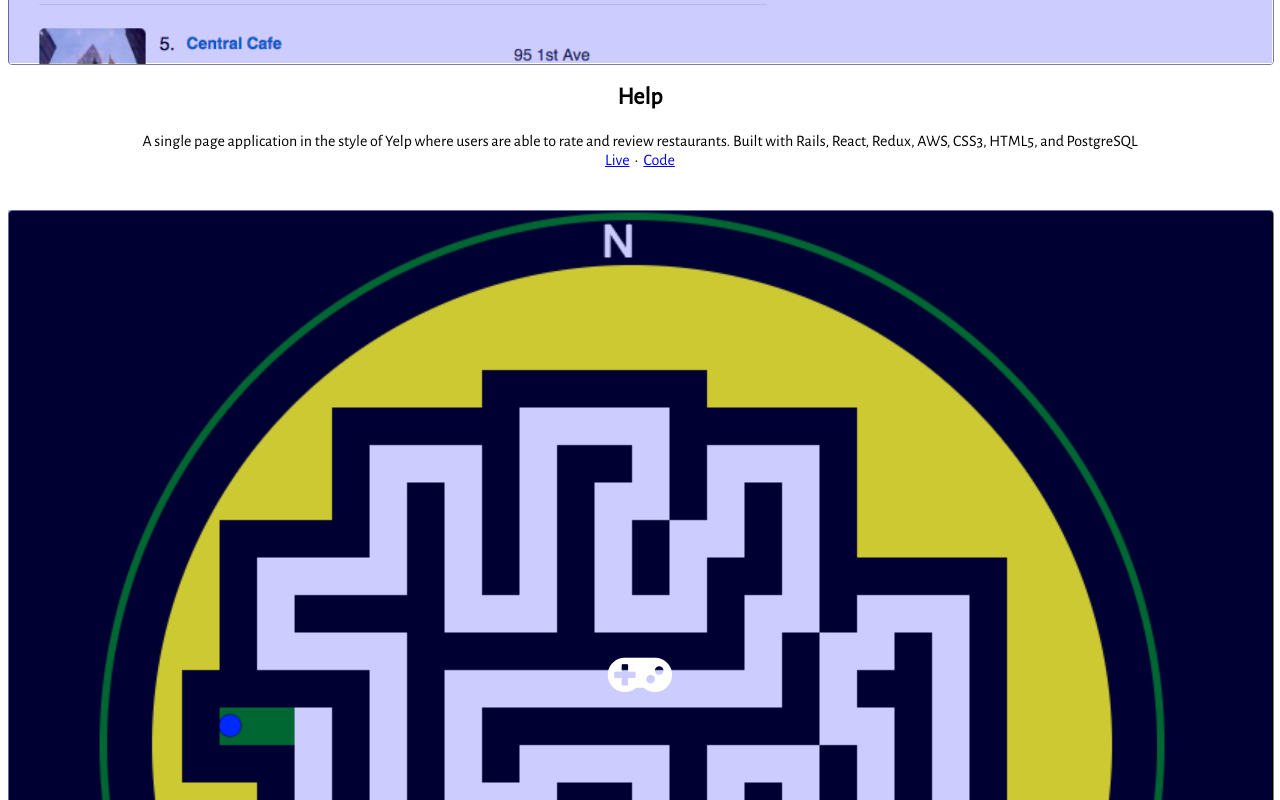
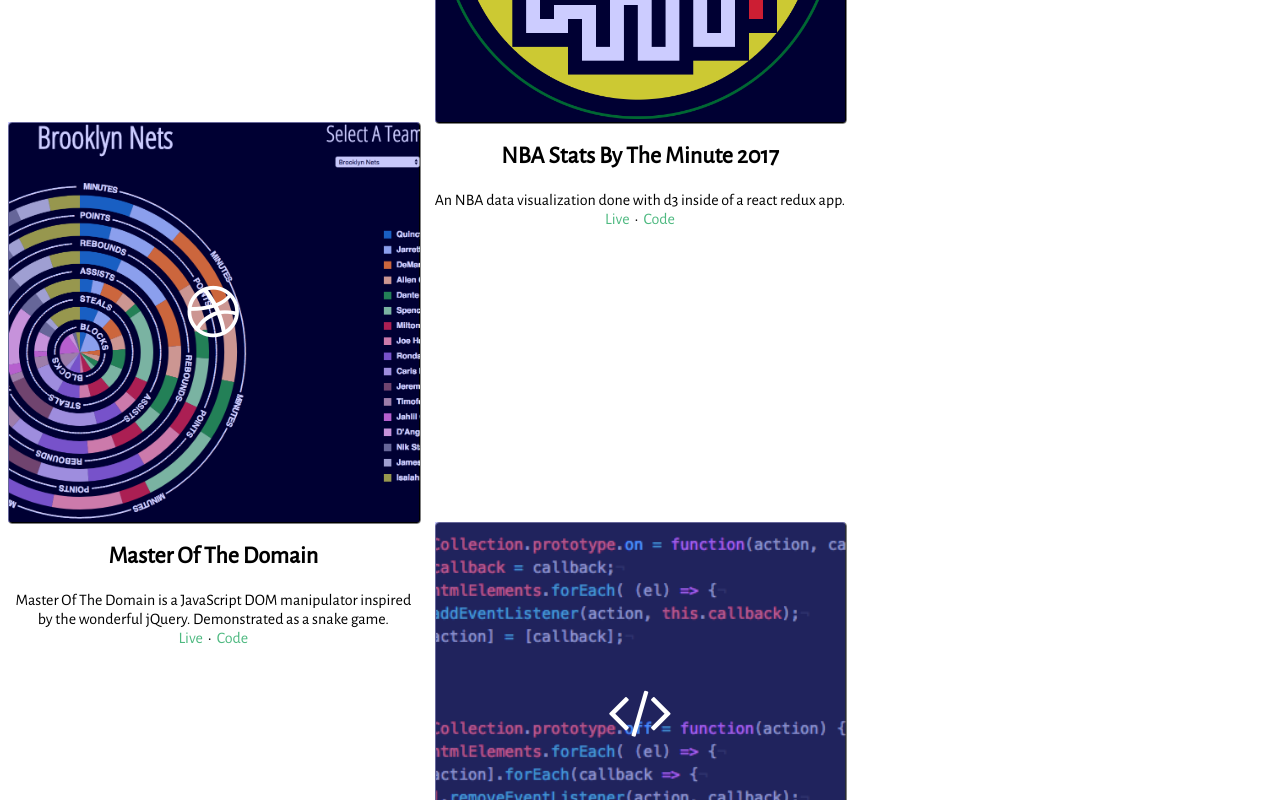
Before and after one commit to coreyladovsky/portfolio, a React (Create React App) app: page /projects in a window 1280 px wide. Shown: the part 800-1600 px from the top of the page. Built offline with nearby package versions, Linux system fonts and the light colour scheme; the HTML template or start-up script is replaced by a standard one.

Commit message:
getting closer on project styling

```diff
--- a/src/components/project_index.jsx
+++ b/src/components/project_index.jsx
@@ -19,6 +19,8 @@
           description={"A single page application in the style of Yelp where users are able to rate and review restaurants. Built with Rails, React, Redux, AWS, CSS3, HTML5, and PostgreSQL"}
           image={help}
           facon={"icon fa fa-cutlery"}
+          orderFirst="firstImg"
+          orderSecond="secondImg"
         />
         <ProjectItem
           title={"Maze Spinner"}
@@ -27,6 +29,8 @@
           description={"Navigate your way through multiple mazes while they randomly rotate. Built with JavaScript, HTML5, jQuery, and Cavas."}
           image={mazeSpinner}
           facon={"icon fa fa-gamepad"}
+          orderFirst="secondImg"
+          orderSecond="firstImg"
         />
         <ProjectItem
           title={"NBA Stats By The Minute 2017"}
@@ -35,6 +39,8 @@
           description={"An NBA data visualization done with d3 inside of a react redux app."}
           image={NBAStats}
           facon={"icon fa fa-dribbble"}
+          orderFirst="firstImg"
+          orderSecond="secondImg"
         />
         <ProjectItem
           title={"Master Of The Domain"}
@@ -43,6 +49,8 @@
           description={"Master Of The Domain is a JavaScript DOM manipulator inspired by the wonderful jQuery. Demonstrated as a snake game."}
           image={MasterDomain}
           facon={"icon fa fa-code"}
+          orderFirst="secondImg"
+          orderSecond="firstImg"
         />
         <ProjectItem
           title={"Stock Study"}
@@ -51,6 +59,8 @@
           description={"A d3 data visualization of five stocks and their performace over the past week."}
           image={StockStudy}
           facon={"icon fa fa-line-chart"}
+          orderFirst="firstImg"
+          orderSecond="secondImg"
         />
         <ProjectItem
           title={"Carousel"}
@@ -59,6 +69,8 @@
           description={"A responsive photo carousel made with React."}
           image={Carousel}
           facon={"icon fa fa-camera-retro"}
+          orderFirst="secondImg"
+          orderSecond="firstImg"
         />
       </div>
     );
--- a/src/components/project_item.css
+++ b/src/components/project_item.css
@@ -12,6 +12,16 @@
   grid-row: 1 / -1;
   grid-column: 1 / -1;
 }
+
+.img-container:hover .blue-effect {
+  background-color: rgba(0, 0, 255, 0.8);
+
+}
+
+.img-container:hover .fa {
+  font-size: 80px;
+}
+
 
 .project-image {
   grid-column: 1/ -1;
@@ -48,6 +58,64 @@
   margin-left: 5px;
 }
 
+.project-links a {
+  text-decoration: none;
+  color: #4eb980;
+}
+
 .project-links a:hover {
-  color: red;
+  text-decoration: underline;
 }
+
+
+.project-container {
+  display: grid;
+  grid-template-columns: repeat(auto-fill, minmax(300px, 1fr));
+  grid-auto-rows: minmax(200px, auto);
+  grid-gap: 1em;
+}
+
+@media only screen and (min-width: 820px) {
+
+  .project-container {
+    grid-template-columns: repeat(auto-fill, minmax(400px, 1fr));
+    grid-auto-rows: minmax(400px, auto);
+  }
+
+
+  .firstImg {
+    grid-column: 1;
+    grid-row: 1;
+  }
+
+  .secondImg {
+    grid-column: 2;
+    grid-row: 1;
+  }
+
+}
+
+
+
+
+
+
+
+
+
+
+
+
+
+
+
+
+
+
+
+
+
+
+
+
+/* comment */
--- a/src/components/project_item.jsx
+++ b/src/components/project_item.jsx
@@ -2,16 +2,22 @@
 import "./project_item.css";
 
 class ProjectItem extends React.Component {
+  constructor(props) {
+    super();
+
+  }
+
+
   render() {
-    const { image, liveLink, repoLink, description, title, facon } = this.props;
+    const { image, liveLink, repoLink, description, title, facon, orderFirst, orderSecond } = this.props;
     return (
       <div className="project-container">
-        <div className="img-container">
+        <div className={"img-container " + orderFirst}>
           <div className="blue-effect"></div>
           <img className="project-image" src={image} alt="" />
           <i className={facon} aria-hidden="true"></i>
         </div>
-
+        <div className={"project-info-container " + orderSecond}>
           <h2 className="project-title">{title}</h2>
           <div className="project-description">{description}</div>
           <div className="project-links">
@@ -23,6 +29,9 @@
               Code
             </a>
           </div>
+
+        </div>
+
       </div>
     );
   }
```
Lines whose indentation alone changed are shown as unchanged.
